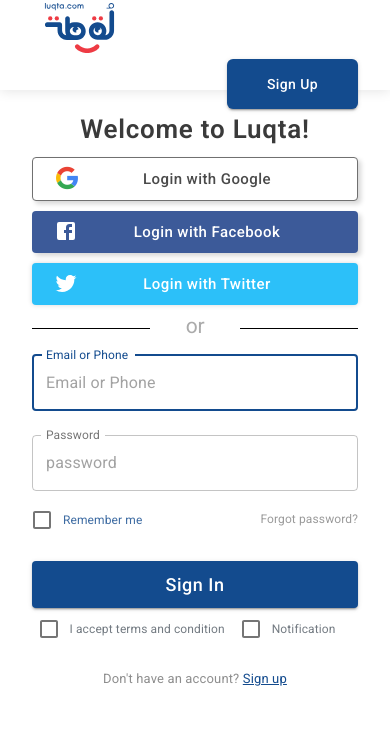
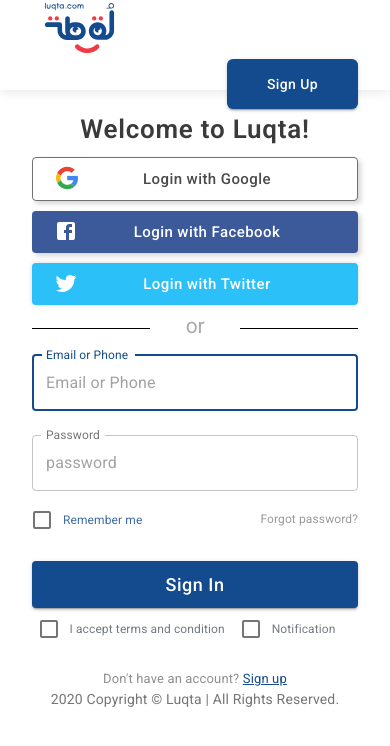
Before and after one commit to RaedShihab/Luqta-Web-App, a React (Create React App) app: page /signin in a window 390 px wide. Shown: the top 746 px of the page. Built offline with nearby package versions, Linux system fonts and the light colour scheme.

Commit message:
signin and signup page responsiveness

```diff
--- a/src/components/Auth/SignIn.tsx
+++ b/src/components/Auth/SignIn.tsx
@@ -236,11 +236,11 @@
       <Toolbar variant="dense"  className={classNames( fullScreen && classes.smAppbar)} />
         <Container style={{ alignItems: "center", maxWidth: "100%" }}>
           <CssBaseline />
-          {!  fullScreen && <Toolbar variant="dense" style={{ minHeight: "50px" }} />}
+          {! fullScreen && <Toolbar variant="dense" style={{ minHeight: "50px" }} />}
           <Grid container spacing={2}>
-            <Grid item lg={5} md={5} xs={12}>
-              <Grid item lg={12} md={12} xs={12}>
-              <Container component="main" maxWidth="xs" style={{ width: !fullScreen ? "68%" : "100%" }}>
+            <Grid item lg={5} md={6} xs={12}>
+              <Grid item lg={12} md={12} xs={12} className="display-flex">
+              <Container component="main" maxWidth="xs" style={{ display:"inline-table" ,width: !fullScreen ? "68%" : "100%" }}>
             <CssBaseline />
             <div>
               <Typography component="h1" variant="h5" className="luqta-title">
@@ -371,7 +371,7 @@
             </Grid>
           </Grid>
           {!fullScreen ?
-            <Grid item lg={7} md={7} xs={12}>
+            <Grid item lg={7} md={6} xs={12}>
             <Grid item lg={12} md={12} xs={12}>
                 {!  fullScreen && <Toolbar variant="dense" style={{ minHeight: "55px" }} />}
                 <img src={SigInImg}  style={{ width: "100%" }}/>
@@ -379,10 +379,11 @@
             </Grid>
             : null}
         </Grid>
-        {!fullScreen &&
-        <Box mt={8}>
-          <Copyright />
-        </Box>}
+        <Grid container>
+              <Grid item lg={12} md={12} xs={12}>
+                  <Copyright />
+              </Grid>
+            </Grid>
       </Container>
     </MuiThemeProvider>
     );
--- a/src/components/Auth/SignUp.tsx
+++ b/src/components/Auth/SignUp.tsx
@@ -227,7 +227,7 @@
           <CssBaseline />
           {!  fullScreen && <Toolbar variant="dense" style={{ minHeight: "50px" }} />}
           <Grid container spacing={2} direction="row">
-            <Grid item lg={12} md={5} xs={12} direction="row">
+            <Grid item lg={12} md={12} xs={12}>
               <Container component="main" maxWidth="xs" style={{ width: !fullScreen ? "68%" : "100%" }}>
                 <CssBaseline />
                 <div>
```
